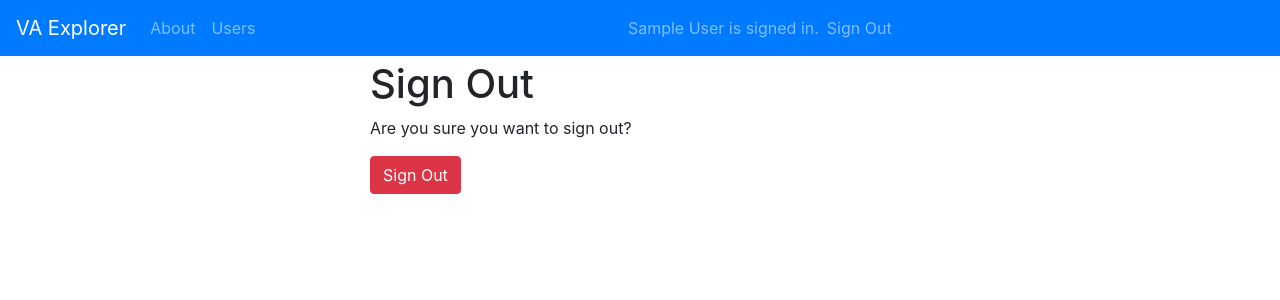
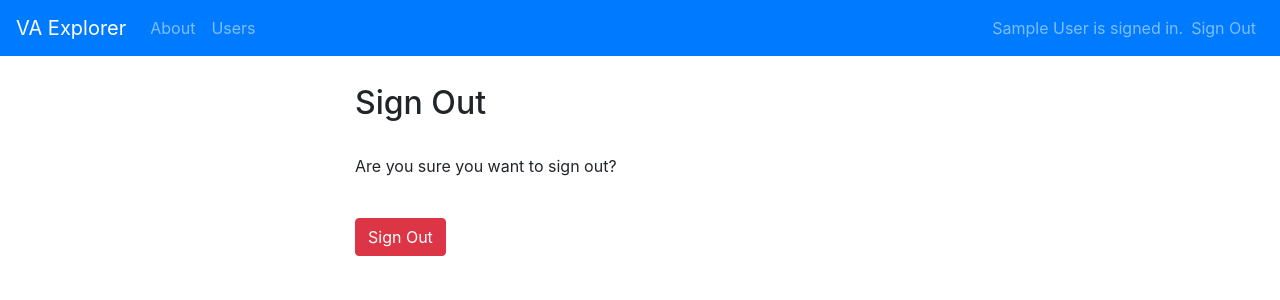
Before and after one commit to VA-Explorer/va_explorer, a Django app: page /accounts/logout/ in a window 1280 px wide. Shown: the top 300 px of the page. Run offline with Django 3.2, Linux system fonts and the light colour scheme; the visitor is signed in with stand-in values (Sample User, id 1); some libraries are stand-ins or nearby versions.

Commit message:
Minor updates to templates.

```diff
--- a/va_explorer/templates/account/logout.html
+++ b/va_explorer/templates/account/logout.html
@@ -5,10 +5,15 @@
 {% block head_title %}{% trans "Sign Out" %}{% endblock %}
 
 {% block inner %}
-<h1>{% trans "Sign Out" %}</h1>
+  <div class="row mt-4">
+    <h2>{% trans "Sign Out" %}</h2>
+  </div>
 
+  <div class="row mt-4">
     <p>{% trans 'Are you sure you want to sign out?' %}</p>
+  </div>
 
+  <div class="row mt-4">
     <form method="post" action="{% url 'account_logout' %}">
       {% csrf_token %}
       {% if redirect_field_value %}
@@ -16,6 +21,6 @@
       {% endif %}
       <button class="btn btn-danger" type="submit">{% trans 'Sign Out' %}</button>
     </form>
-
+  </div>
 
 {% endblock %}
--- a/va_explorer/templates/account/password_change.html
+++ b/va_explorer/templates/account/password_change.html
@@ -6,11 +6,15 @@
 {% block head_title %}{% trans "Change Password" %}{% endblock %}
 
 {% block inner %}
-    <h1>{% trans "Change Password" %}</h1>
+    <div class="row mt-4">
+      <h2>{% trans "Change Password" %}</h2>
+    </div>
 
+  <div class="row mt-4">
     <form method="POST" action="{% url 'account_change_password' %}" class="password_change">
         {% csrf_token %}
         {{ form|crispy }}
         <button class="btn btn-primary" type="submit" name="action">{% trans "Change Password" %}</button>
     </form>
+  </div>
 {% endblock %}
--- a/va_explorer/templates/base.html
+++ b/va_explorer/templates/base.html
@@ -37,9 +37,8 @@
           <span class="navbar-toggler-icon"></span>
         </button>
         <a class="navbar-brand" href="{% url 'home' %}">VA Explorer</a>
-
         <div class="collapse navbar-collapse" id="navbarSupportedContent">
-          <ul class="navbar-nav mr-auto">
+          <ul class="navbar-nav mr-auto mt-2 mt-lg-0">
             <li class="nav-item">
               <a class="nav-link" href="{% url 'about' %}">About</a>
             </li>
@@ -49,7 +48,7 @@
             </li>
             {%  endif %}
           </ul>
-          <ul class="navbar-nav mr-auto">
+          <ul class="navbar-nav ml-auto my-2 my-lg-0">
             {% if request.user.is_authenticated %}
               <li class="nav-item">
                 <span class="nav navbar-text">{{ request.user.name }} is signed in.</span>
@@ -63,8 +62,8 @@
                 {# URL provided by django-allauth/account/urls.py #}
                 <a id="log-in-link" class="nav-link" href="{% url 'account_login' %}">{% trans "Sign In" %}</a>
               </li>
+            {% endif %}
           </ul>
-            {% endif %}
         </div>
       </nav>
     </div>
--- a/va_explorer/templates/users/user_update.html
+++ b/va_explorer/templates/users/user_update.html
@@ -1,5 +1,4 @@
 {% extends "base.html" %}
-{% load crispy_forms_filters %}
 {% load crispy_forms_tags %}
 
 {% block title %}Edit User{% endblock %}
```
Also changed, not shown: va_explorer/templates/users/user_create.html (+4 -4 lines). Lines whose indentation alone changed are shown as unchanged.
